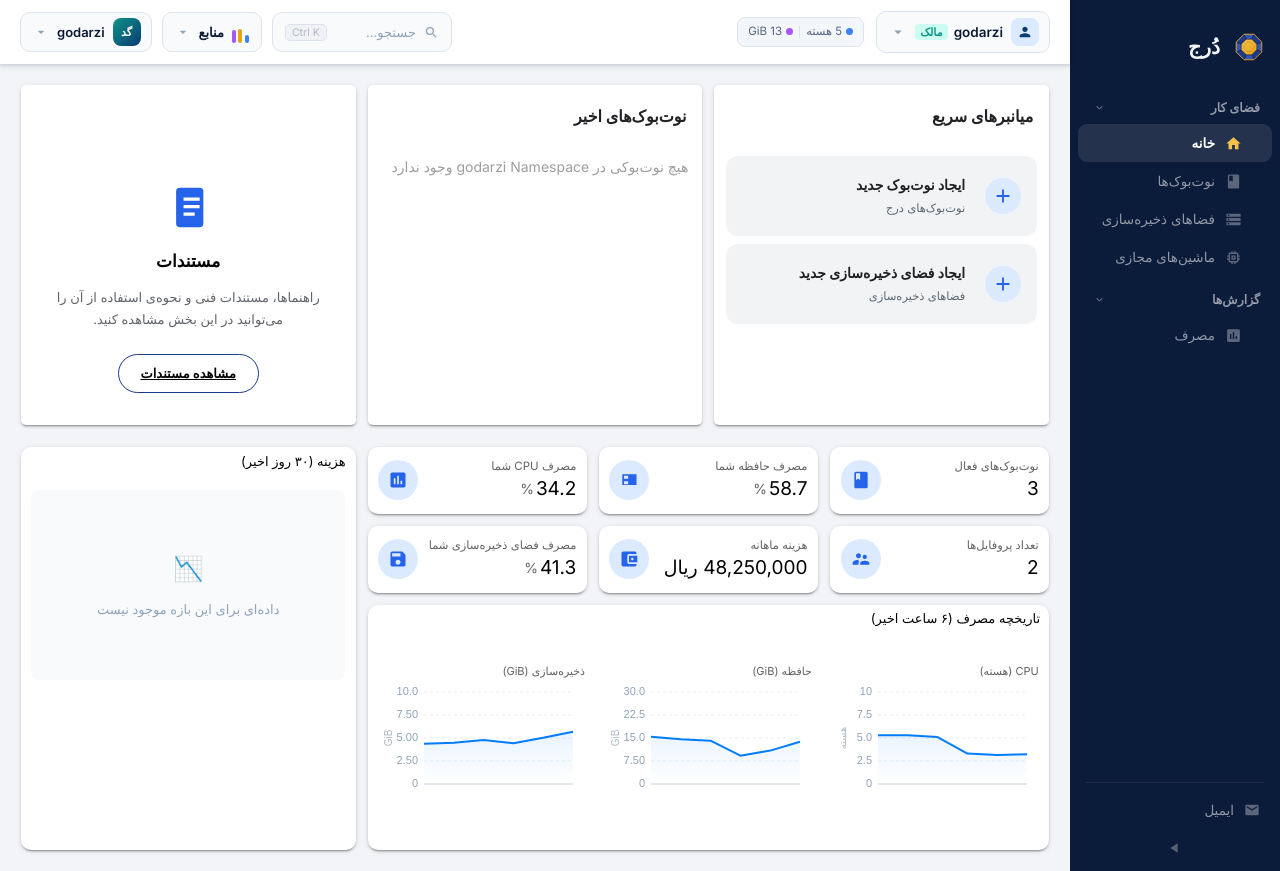
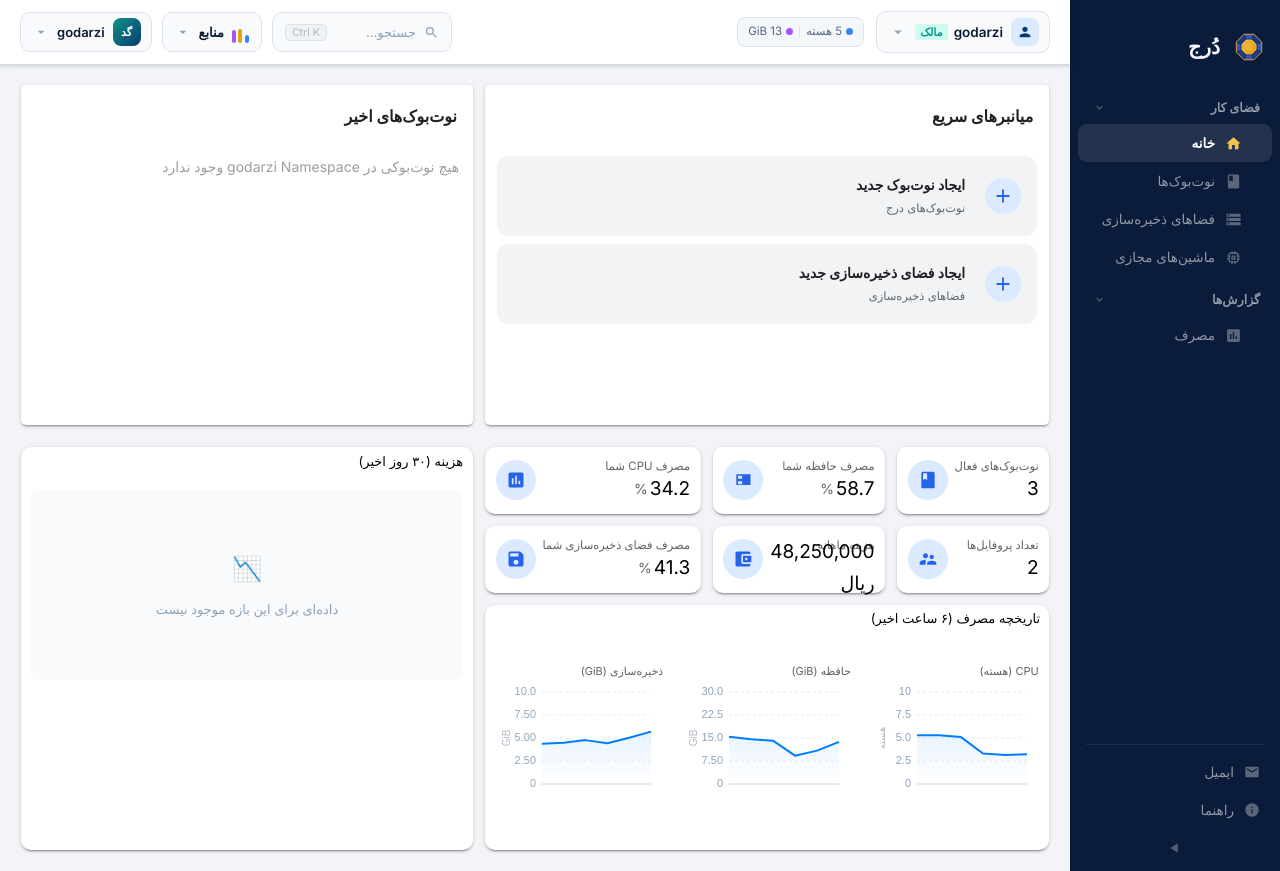
Before and after one commit to mohammadMoazam5833/dorjService, a React (Vite) app: page / in a window 1280 px wide. Built offline with nearby package versions, Linux system fonts and the light colour scheme; a web font is replaced by a local one.

Commit message:
dashboard: drop docs card (2-col grid); help entry back in sidebar bottom

```diff
--- a/src/components/Drawer.jsx
+++ b/src/components/Drawer.jsx
@@ -23,6 +23,7 @@ const NAV = [
 
 const BOTTOM = [
   { label: 'ایمیل', icon: 'mail', route: 'mail' },
+  { label: 'راهنما', icon: 'info', route: 'help' },
 ]
 
 function NavGroup({ group, items, active, mini }) {
--- a/src/pages/Dashboard.jsx
+++ b/src/pages/Dashboard.jsx
@@ -25,14 +25,6 @@ export default function Dashboard() {
     <AppShell active="خانه">
       <div className="dash-view">
         <div className="dash-grid">
-          <div className="dash-col" style={{ gridArea: 'docs' }}>
-            <div className="doc-card">
-              <Icon name="docs" size={56} color="#2563eb" />
-              <div className="doc-title">مستندات</div>
-              <div className="doc-desc">راهنماها، مستندات فنی و نحوه‌ی استفاده از آن را می‌توانید در این بخش مشاهده کنید.</div>
-              <a className="doc-button" href="#/help">مشاهده مستندات</a>
-            </div>
-          </div>
           <div className="dash-col" style={{ gridArea: 'notebooks' }}>
             <div className="panel-card">
               <div className="panel-header"><span className="title-text">نوت‌بوک‌های اخیر</span></div>
--- a/src/styles/pages.css
+++ b/src/styles/pages.css
@@ -3,13 +3,13 @@
 .dash-grid {
   max-width: 1227px; margin: 0 auto;
   display: grid; gap: 12px;
-  grid-template-columns: 1fr 1fr 1fr;
+  grid-template-columns: 1fr 1fr;
   grid-template-rows: 350px 67px 67px 245px;
   grid-template-areas:
-    "quicklinks notebooks docs"
-    "tiles tiles cost"
-    "tiles tiles cost"
-    "usage usage cost";
+    "quicklinks notebooks"
+    "tiles cost"
+    "tiles cost"
+    "usage cost";
 }
 .dash-tiles { display: grid; grid-template-columns: 1fr 1fr 1fr; grid-auto-rows: 67px; gap: 12px; }
 .dash-tiles .tile { width: auto; min-height: 0; }
```
